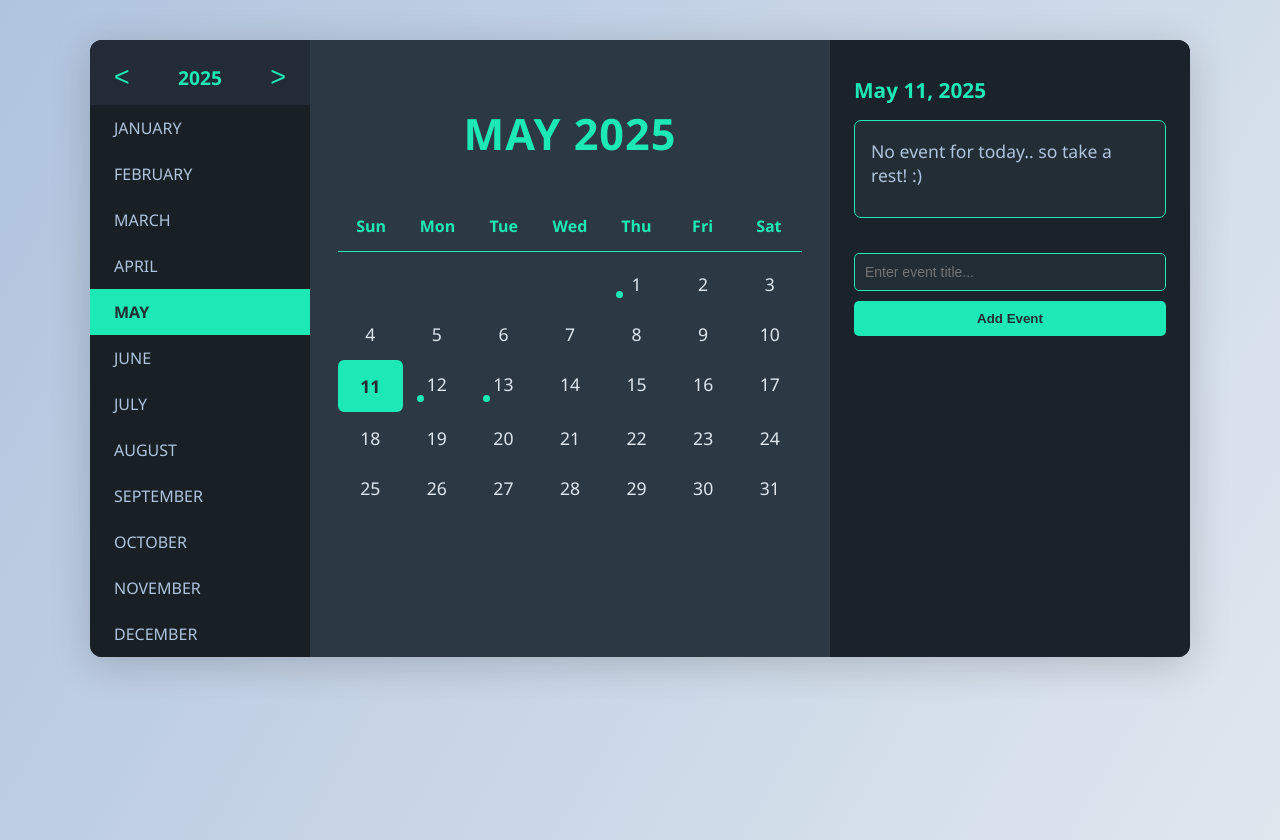
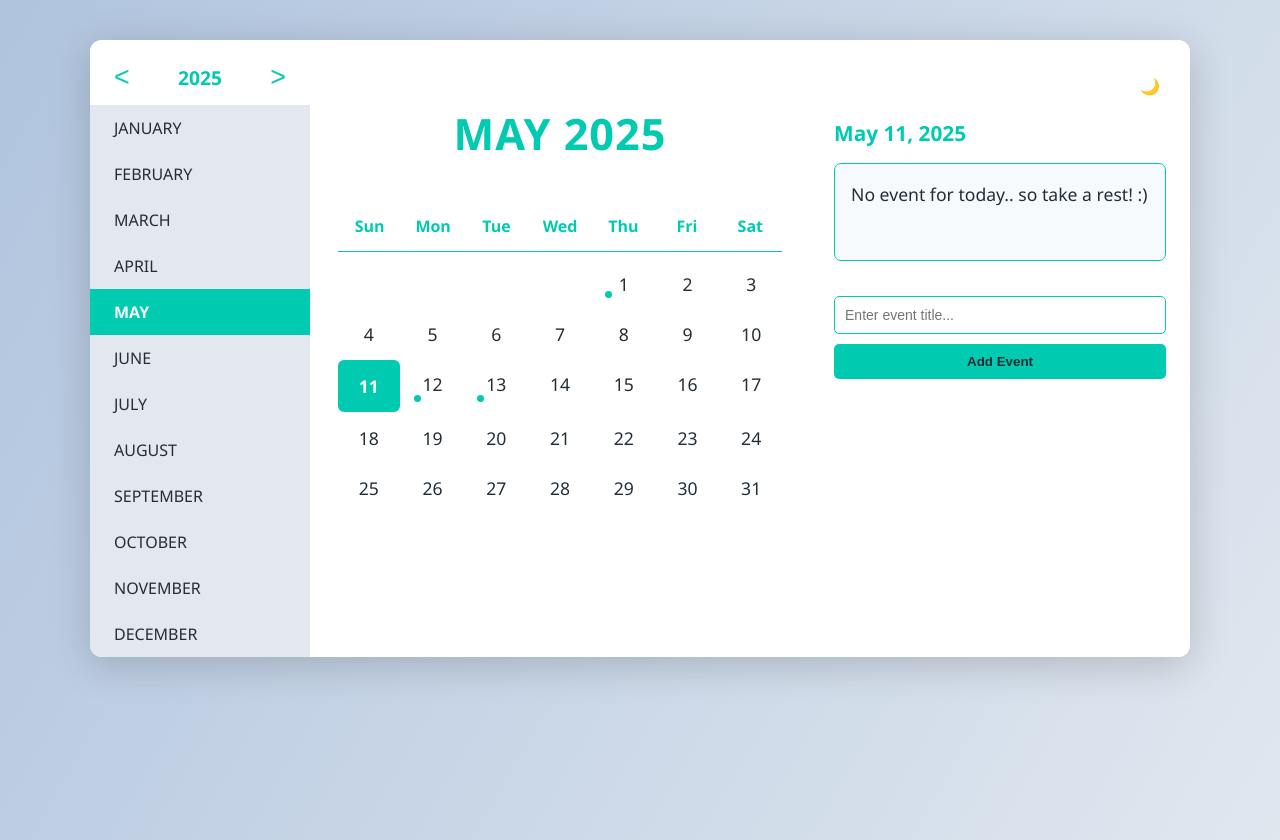
Before and after one commit to Chamila2002/modern-Event-Calendar, a plain HTML site: page index.html in a window 1280 px wide. Drawn offline with Linux system fonts and the light colour scheme.

Commit message:
Implement Dark/Light Mode toggle: added button, updated CSS for theme switching

```diff
--- a/index.html
+++ b/index.html
@@ -1,5 +1,5 @@
 <!DOCTYPE html>
-<html lang="en">
+<html lang="en" data-theme="dark">
 <head>
   <meta charset="UTF-8">
   <title>Sri Lanka Event Calendar 2025</title>
@@ -25,6 +25,7 @@
       </div>
     </main>
     <aside class="calendar-events-panel">
+      <button id="theme-toggle" aria-label="Toggle light/dark mode">🌙</button><br>
       <h3 id="event-date"></h3>
       <div id="event-details"></div>
       <div id="add-event-form">
--- a/script.js
+++ b/script.js
@@ -246,5 +246,29 @@ eventTitle.addEventListener('keypress', (e) => {
   }
 });
 
+// THEME TOGGLE LOGIC
+const themeToggle = document.getElementById('theme-toggle');
+function setTheme(theme) {
+  document.documentElement.setAttribute('data-theme', theme);
+  localStorage.setItem('theme', theme);
+  themeToggle.textContent = theme === 'dark' ? '☀️' : '🌙';
+}
+function loadTheme() {
+  const savedTheme = localStorage.getItem('theme');
+  if (savedTheme) {
+    setTheme(savedTheme);
+  } else {
+    // Use system preference
+    const prefersDark = window.matchMedia('(prefers-color-scheme: dark)').matches;
+    setTheme(prefersDark ? 'dark' : 'light');
+  }
+}
+themeToggle.addEventListener('click', () => {
+  const currentTheme = document.documentElement.getAttribute('data-theme');
+  setTheme(currentTheme === 'dark' ? 'light' : 'dark');
+});
+loadTheme();
+
+
 // Initialize
 renderAll();
--- a/style.css
+++ b/style.css
@@ -1,8 +1,50 @@
+:root {
+  /* Light Mode Colors */
+  --bg-main: #f7fafc;
+  --bg-sidebar: #e3e8ee;
+  --bg-panel: #ffffff;
+  --text-main: #222d36;
+  --text-accent: #00cbb0;
+  --sidebar-accent: #00cbb0;
+  --calendar-selected: #00cbb0;
+  --calendar-today: #00cbb0;
+  --event-dot: #00cbb0;
+  --holiday-dot: #00cbb0;
+  --border: #b0bec5;
+  --input-bg: #fff;
+  --input-border: #00cbb0;
+  --input-text: #222d36;
+  --btn-bg: #00cbb0;
+  --btn-text: #222d36;
+  --btn-hover: #00a98f;
+}
+
+[data-theme="dark"] {
+  --bg-main: #222d36;
+  --bg-sidebar: #12171c;
+  --bg-panel: #222a34b6;
+  --text-main: #b0c4de;
+  --text-accent: #1de9b6;
+  --sidebar-accent: #1de9b6;
+  --calendar-selected: #1de9b6;
+  --calendar-today: #1de9b6;
+  --event-dot: #ffb300;
+  --holiday-dot: #1de9b6;
+  --border: #304050;
+  --input-bg: #222d36;
+  --input-border: #1de9b6;
+  --input-text: #e0e7ef;
+  --btn-bg: #1de9b6;
+  --btn-text: #222d36;
+  --btn-hover: #19c9a0;
+}
+
 body {
   background: linear-gradient(120deg, #b0c4de 0%, #e0e7ef 100%);
   font-family: 'Segoe UI', Arial, sans-serif;
   margin: 0;
   min-height: 100vh;
+  color: var(--text-main);
 }
 
 .calendar-container {
@@ -13,13 +55,13 @@ body {
   box-shadow: 0 8px 40px rgba(0,0,0,0.18);
   border-radius: 12px;
   overflow: hidden;
-  background: #222d36;
+  background: var(--bg-main);
 }
 
 .calendar-sidebar {
   width: 220px;
-  background: #181f25;
-  color: #b0c4de;
+  background: var(--bg-sidebar);
+  color: var(--text-main);
   display: flex;
   flex-direction: column;
   padding: 0;
@@ -30,14 +72,14 @@ body {
   align-items: center;
   justify-content: space-between;
   padding: 22px 16px 12px 16px;
-  background: #232c36;
+  background: var(--bg-panel);
   font-size: 1.2em;
 }
 
 .sidebar-header button {
   background: none;
   border: none;
-  color: #1de9b6;
+  color: var(--sidebar-accent);
   font-size: 1.4em;
   cursor: pointer;
   padding: 0 8px;
@@ -45,7 +87,7 @@ body {
 
 #sidebar-year {
   font-weight: bold;
-  color: #1de9b6;
+  color: var(--sidebar-accent);
 }
 
 .month-list {
@@ -59,19 +101,20 @@ body {
   padding: 12px 24px;
   cursor: pointer;
   transition: background 0.2s;
-  color: #b0c4de;
+  color: var(--text-main);
 }
 
 .month-list li.selected,
 .month-list li:hover {
-  background: #1de9b6;
-  color: #222d36;
+  background: var(--sidebar-accent);
+  color: var(--bg-main);
   font-weight: bold;
 }
 
 .calendar-main {
   flex: 2.5;
   background: #2c3944;
+  background: var(--bg-panel);
   padding: 0 0 0 0;
   display: flex;
   flex-direction: column;
@@ -80,10 +123,28 @@ body {
 .calendar-header {
   padding: 28px 0 8px 0;
   text-align: center;
-  color: #1de9b6;
+  color: var(--text-accent);
   font-size: 1.8em;
   font-weight: bold;
   letter-spacing: 1px;
+  display: flex;
+  align-items: center;
+  justify-content: center;
+  gap: 18px;
+}
+
+#theme-toggle {
+  background: none;
+  border: none;
+  font-size: 1em;
+  color: var(--sidebar-accent);
+  cursor: pointer;
+  margin-left: 300px;
+  transition: color 0.2s;
+}
+
+#theme-toggle:hover {
+  color: var(--btn-hover);
 }
 
 .calendar-grid {
@@ -93,11 +154,11 @@ body {
 .calendar-weekdays {
   display: grid;
   grid-template-columns: repeat(7, 1fr);
-  color: #1de9b6;
+  color: var(--text-accent);
   font-weight: bold;
   text-align: center;
   padding-bottom: 6px;
-  border-bottom: 1px solid #1de9b6;
+  border-bottom: 1px solid var(--text-accent);
 }
 
 .calendar-weekdays div {
@@ -113,7 +174,7 @@ body {
 
 .calendar-days div {
   background: transparent;
-  color: #e0e7ef;
+  color: var(--text-main);
   text-align: center;
   padding: 12px 0;
   font-size: 1.1em;
@@ -124,14 +185,14 @@ body {
 }
 
 .calendar-days div.today {
-  border: 2px solid #1de9b6;
-  color: #1de9b6;
+  border: 2px solid var(--calendar-today);
+  color: var(--calendar-today);
   font-weight: bold;
 }
 
 .calendar-days div.selected {
-  background: #1de9b6;
-  color: #222d36;
+  background: var(--calendar-selected);
+  color: var(--bg-main);
   font-weight: bold;
 }
 
@@ -140,7 +201,7 @@ body {
   display: block;
   width: 7px;
   height: 7px;
-  background: #ffb300;
+  background: var(--event-dot);
   border-radius: 50%;
   position: absolute;
   right: 12px;
@@ -157,7 +218,7 @@ body {
   display: block;
   width: 7px;
   height: 7px;
-  background: #1de9b6;
+  background: var(--holiday-dot);
   border-radius: 50%;
   position: absolute;
   left: 12px;
@@ -175,25 +236,27 @@ body {
 .calendar-events-panel {
   flex: 1.5;
   background: #1a222b;
-  color: #e0e7ef;
+  background: var(--bg-panel);
+  color: var(--text-main);
   padding: 36px 24px;
   display: flex;
   flex-direction: column;
 }
 
 .calendar-events-panel h3 {
-  color: #1de9b6;
+  color: var(--text-accent);
   margin: 0 0 16px 0;
   font-size: 1.3em;
 }
 
 #event-details {
   background: #222d36;
-  border: 1px solid #1de9b6;
+  background: var(--bg-main);
+  border: 1px solid var(--sidebar-accent);
   border-radius: 7px;
   padding: 18px 16px;
   font-size: 1.1em;
-  color: #b0c4de;
+  color: var(--text-main);
   min-height: 60px;
   margin-bottom: 20px;
   max-height: 300px;
@@ -209,17 +272,17 @@ body {
 
 #event-title {
   padding: 10px;
-  background: #222d36;
-  border: 1px solid #1de9b6;
+  background: var(--input-bg);
+  border: 1px solid var(--input-border);
   border-radius: 5px;
-  color: #e0e7ef;
+  color: var(--input-text);
   font-size: 14px;
 }
 
 #save-event-btn {
   padding: 10px;
-  background: #1de9b6;
-  color: #222d36;
+  background: var(--btn-bg);
+  color: var(--btn-text);
   border: none;
   border-radius: 5px;
   cursor: pointer;
@@ -228,7 +291,7 @@ body {
 }
 
 #save-event-btn:hover {
-  background: #19c9a0;
+  background: var(--btn-hover);
 }
 
 .event-item {
@@ -236,7 +299,7 @@ body {
   justify-content: space-between;
   align-items: center;
   padding: 6px 0;
-  border-bottom: 1px solid #304050;
+  border-bottom: 1px solid var(--border);
 }
 
 .event-item:last-child {
@@ -244,7 +307,7 @@ body {
 }
 
 .holiday-item {
-  color: #1de9b6;
+  color: var(--text-accent);
   margin-bottom: 10px;
   font-weight: bold;
 }
```
